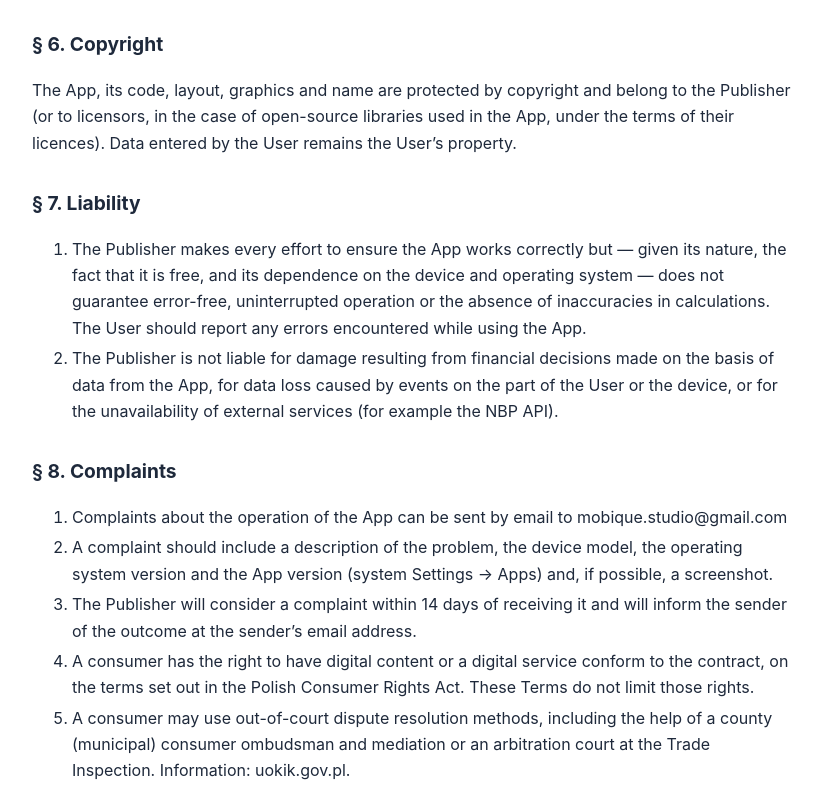
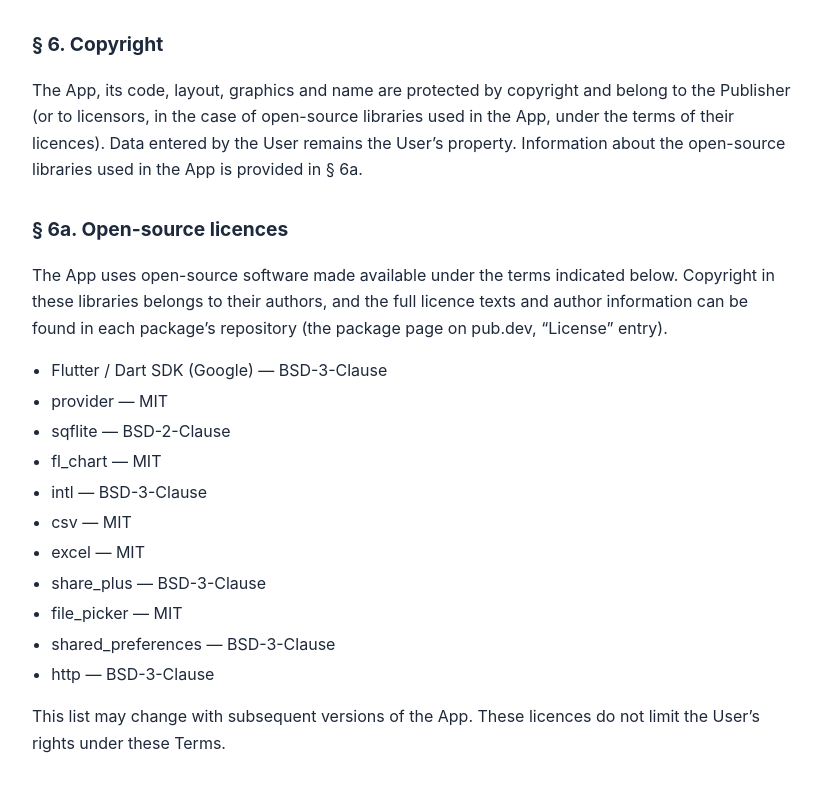
Before and after one commit to przemo98156/Sumara-Budget-Cash-Flow, a plain HTML site: page terms.html in a window 1280 px wide. Shown: the part 1668-2455 px from the top of the page, without its empty margins (228-1047 px from the left). Drawn offline with Linux system fonts and the light colour scheme.

Commit message:
Update terms.html

```diff
--- a/terms.html
+++ b/terms.html
@@ -48,7 +48,24 @@ ul{padding-left:1.2rem}li{margin:.25rem 0}
 </ol>
 
 <h2>§ 6. Copyright</h2>
-<p>The App, its code, layout, graphics and name are protected by copyright and belong to the Publisher (or to licensors, in the case of open-source libraries used in the App, under the terms of their licences). Data entered by the User remains the User’s property.</p>
+<p>The App, its code, layout, graphics and name are protected by copyright and belong to the Publisher (or to licensors, in the case of open-source libraries used in the App, under the terms of their licences). Data entered by the User remains the User’s property. Information about the open-source libraries used in the App is provided in § 6a.</p>
+
+<h2>§ 6a. Open-source licences</h2>
+<p>The App uses open-source software made available under the terms indicated below. Copyright in these libraries belongs to their authors, and the full licence texts and author information can be found in each package’s repository (the package page on pub.dev, “License” entry).</p>
+<ul>
+<li>Flutter / Dart SDK (Google) — BSD-3-Clause</li>
+<li>provider — MIT</li>
+<li>sqflite — BSD-2-Clause</li>
+<li>fl_chart — MIT</li>
+<li>intl — BSD-3-Clause</li>
+<li>csv — MIT</li>
+<li>excel — MIT</li>
+<li>share_plus — BSD-3-Clause</li>
+<li>file_picker — MIT</li>
+<li>shared_preferences — BSD-3-Clause</li>
+<li>http — BSD-3-Clause</li>
+</ul>
+<p>This list may change with subsequent versions of the App. These licences do not limit the User’s rights under these Terms.</p>
 
 <h2>§ 7. Liability</h2>
 <ol>
@@ -77,6 +94,7 @@ ul{padding-left:1.2rem}li{margin:.25rem 0}
 <li>These Terms are governed by Polish law. For consumers residing in other countries, this does not deprive them of the protection afforded by mandatory provisions of the law of their country of habitual residence.</li>
 <li>Matters not regulated here are governed by Polish law, including the Civil Code, the Act on the Provision of Services by Electronic Means and the Consumer Rights Act.</li>
 <li>If any provision of these Terms is found invalid, the remaining provisions remain in force.</li>
+<li>These Terms are drawn up in Polish and English. In the event of any discrepancy between the language versions, the Polish version prevails.</li>
 </ol>
 
 </body></html>
```
